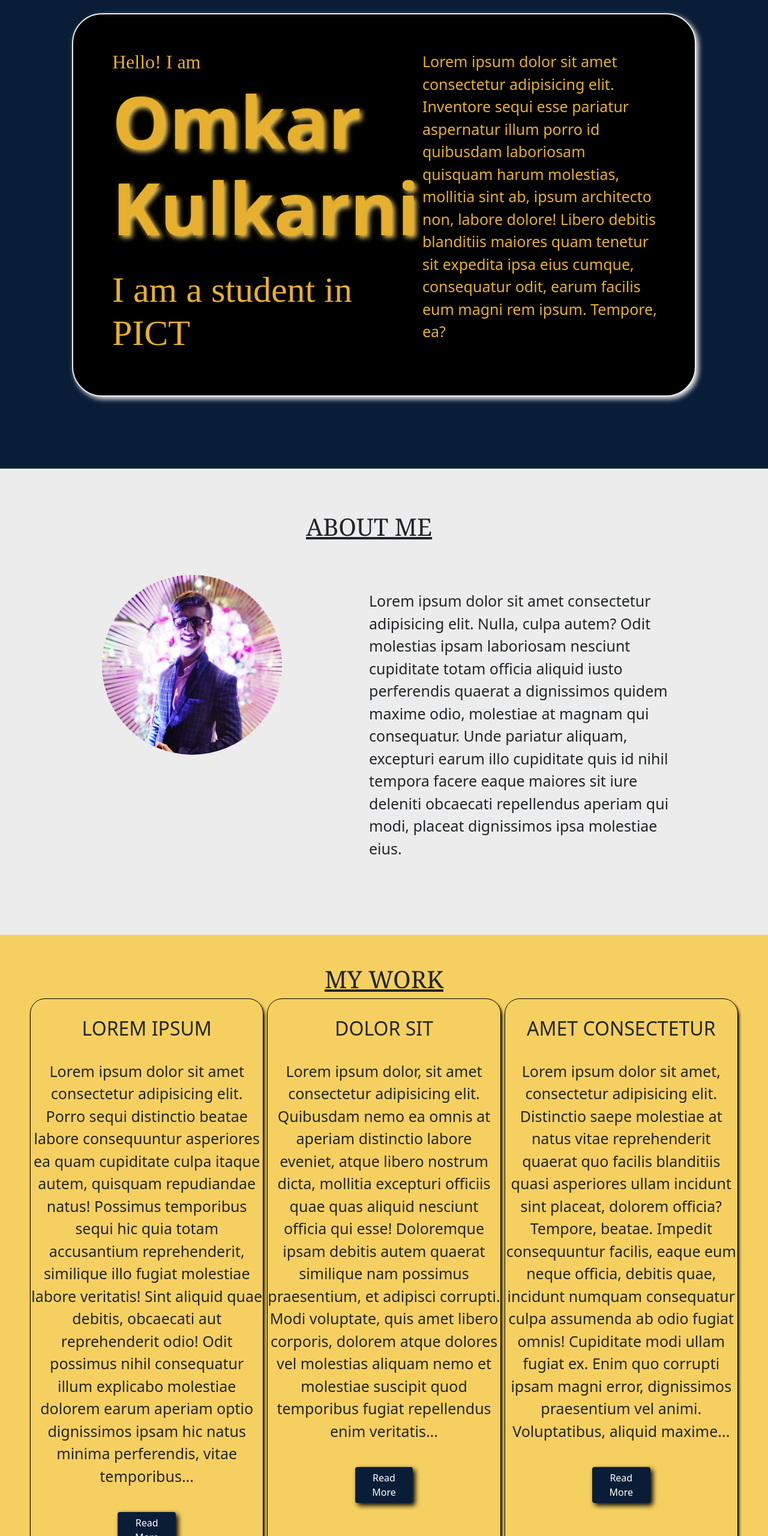
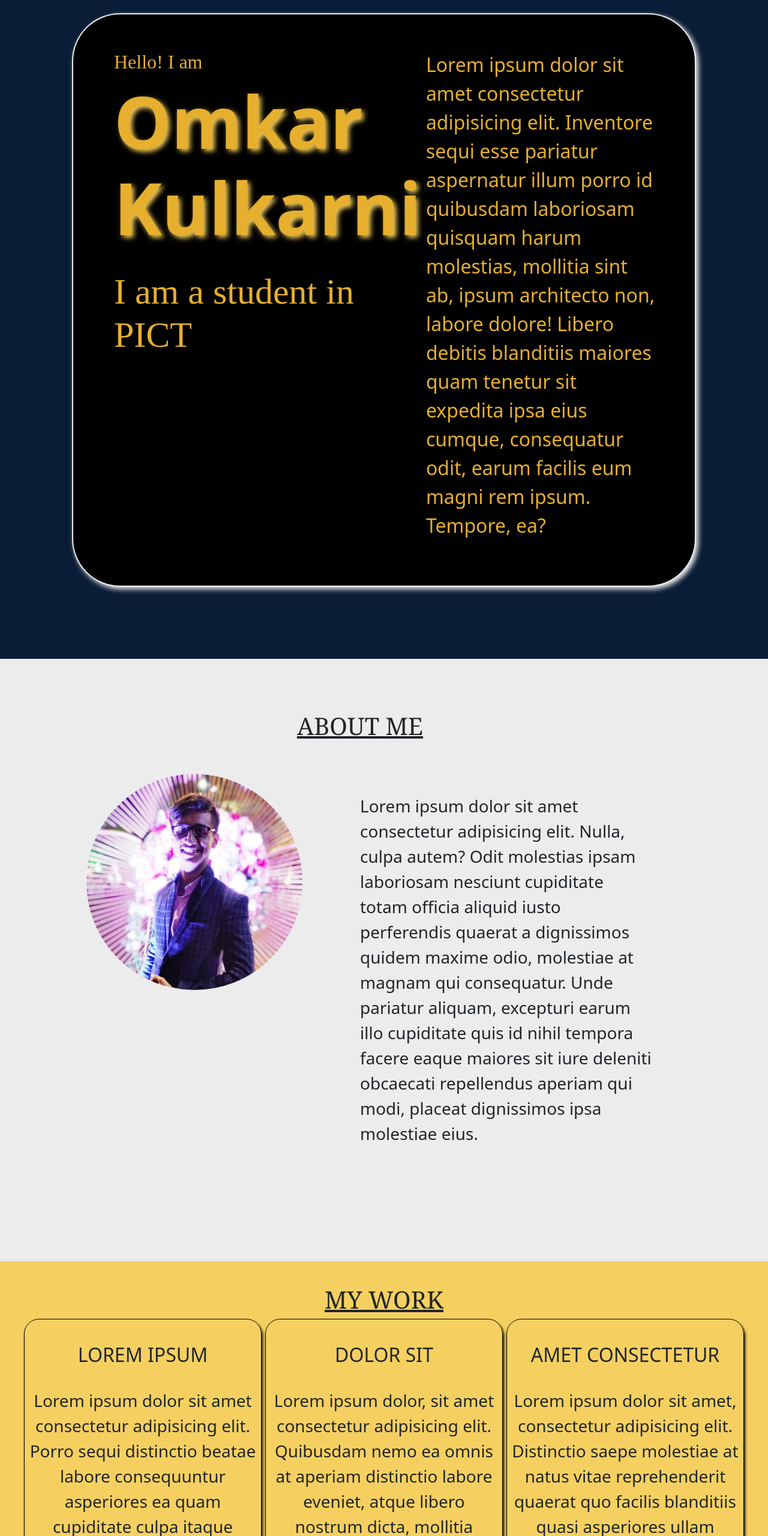
Before and after one commit to OmkarK2553/Portfolio, a plain HTML site: page index.html in a window 1280 px wide. Shown: the part 140-2700 px from the top of the page at 60% size. Drawn offline with nearby package versions, Linux system fonts and the light colour scheme.

Commit message:
Update Portfolio_styles.css

```diff
--- a/Portfolio_styles.css
+++ b/Portfolio_styles.css
@@ -26,20 +26,20 @@
     border: 2px #ECECEC solid;
     padding: 7.5vh;
     box-shadow: 4px 4px 8px #ECECEC;
-    border-radius: 50px;
+    border-radius: 10vh;
 }
 
 #contentbox h3{
     color: #E6AF2E;
     font-size: 7.5vh;
     font-family: 'Times New Roman', Times, serif;
-    margin-left: 5px;
+    margin-left: 1vh;
 }
 
 #contentbox h2{
     color: #E6AF2E;
     font-family: 'Times New Roman', Times, serif;
-    margin-left: 5px;
+    margin-left: 1vh;
 }
 
 #contentbox h1{
@@ -47,52 +47,54 @@
     text-shadow: 4px 4px 8px #F5D061;
     font-size: 15vh;
     font-weight: bold;
-    margin: 5px;
+    margin: 1vh;
 }
 
 #maintext{
     color: #E6AF2E;
-    font-size: 25px;
+    font-size: 4vh;
 
 }
 
 #abt{
     background-color: #ECECEC;
     text-align: center;
-    padding: 100px;
-    padding-top:25px;
-    padding-left: 50px;
+    padding: 20vh;
+    padding-top: 5vh;
+    padding-left: 10vh;
 }
 
 #img{
     border-radius: 50%;
-    width: 300px;
-    height: 300px;
+    width: 45vh;
+    height: 45vh;
     vertical-align: middle;
 }
 
 #abtme_content{
-    font-size: 25px;
+    font-size: 3.5vh;
     text-align: left;
-    margin: 25px;
+    margin: 4vh;
 }
 
 #work_box{
     text-align: center;
     background-color: #F5D061;
-    padding: 50px;
+    padding: 5vh;
 }
 
 .work_con{
     border:1px black solid;
-    border-radius: 25px;
+    border-radius: 5vh;
     box-shadow: 2px 4px 4px black;
 }
 
 .work_info{
-    font-size: 25px;
-    padding-top: 25px;
-    padding-bottom: 25px;
+    font-size: 3.5vh;
+    padding-top: 3.5vh;
+    padding-bottom: 3.5vh;
+    padding-left: 0.5vh;
+    padding-right: 0.5vh;
 }
 
 #rd_more{
@@ -100,24 +102,24 @@
     background-color: #0A1D37;
     border: none;
     box-shadow: 4px 4px 8px black;
-    margin-bottom: 20px;
+    margin-bottom: 3.5vh;
 }
 
 .work_head{
-    margin-top: 30px;
+    margin-top: 5vh;
 }
 
 #achieve_box{
     text-align: center;
     list-style-position: inside;
     background-color: #ECECEC;
-    padding: 50px;
+    padding: 7.5vh;
 }
 
 #achieve_list{
-    font-size: 25px;
-    margin-top: 40px;
-    padding: 25px;
+    font-size: 4vh;
+    margin-top: 7.5vh;
+    padding: 4vh;
 }
 
 #contact{
@@ -130,11 +132,11 @@
 }
 
 .fa{
-    width: 50px;
-    height: 50px;
+    width: 7.5vh;
+    height: 7.5vh;
     border-radius: 50%;
     text-align: center;
-    padding: 10px;
+    padding: 2vh;
     font-size: 30px;
     margin: 5px;
     box-shadow: 4px 4px 8px black;
```
